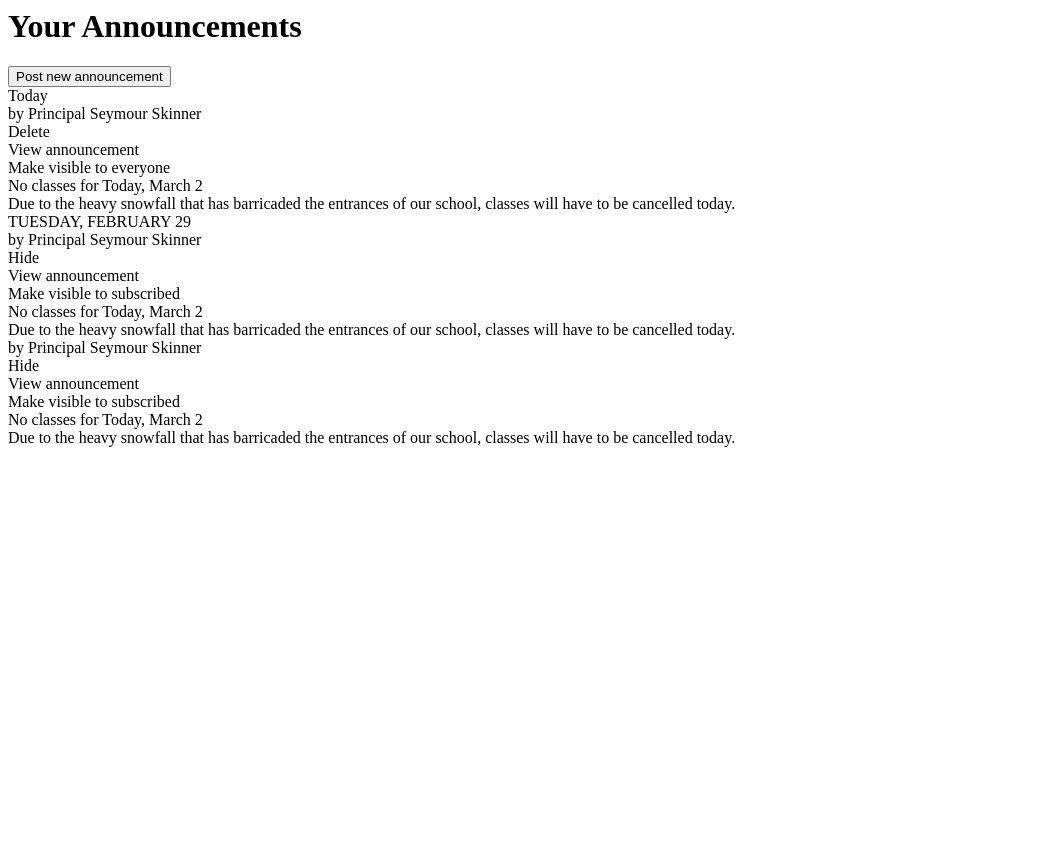
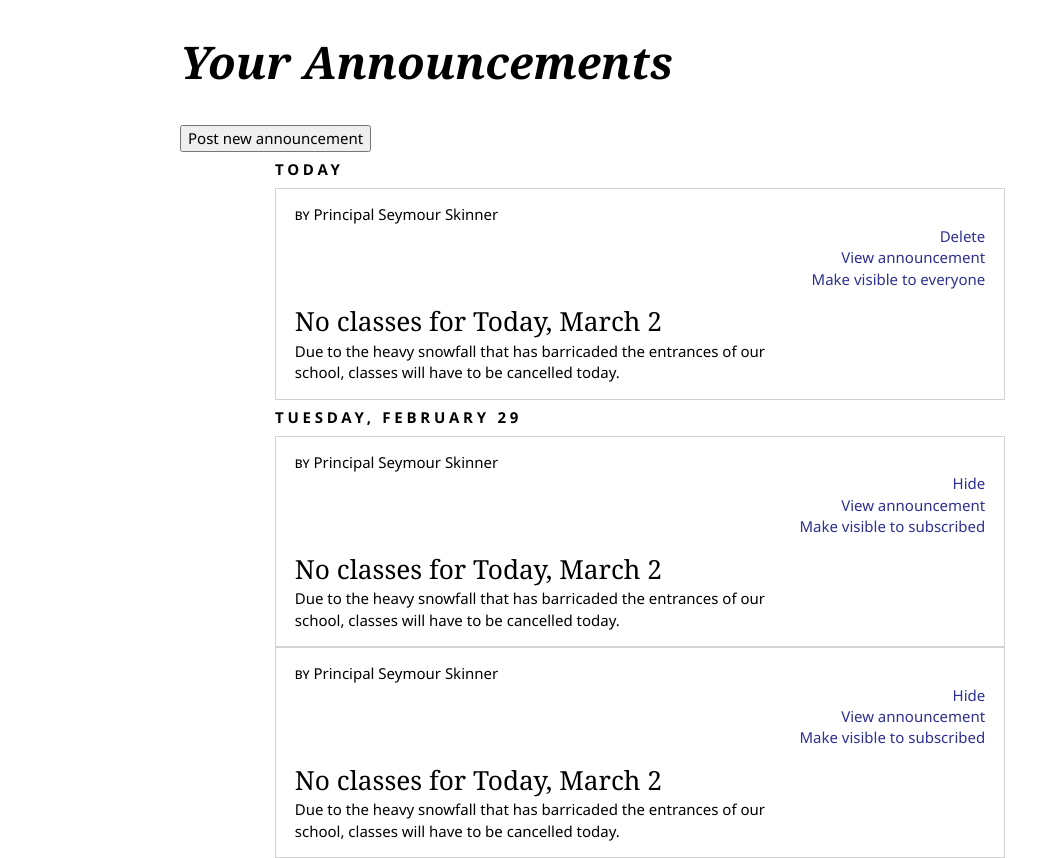
Before and after one commit to MaxDZC/CS148-Compiler, a plain HTML site: page bledocs/7777/components/announcements/yourannouncement.html in a window 1280 px wide. Shown: the whole page, without its empty margins (0-1060 px from the left). Before the commit the page ends 800 px from the top, so only its background shows below. Drawn offline with Linux system fonts and the light colour scheme.

```diff
--- /dev/null
+++ b/bledocs/7777/assets/css/style.css
@@ -0,0 +1,78 @@
+/*
+    GLOBAL STYLES
+*/
+
+body{
+  color: #000;
+  font-family: Segoe UI;
+  font-size: 1.5em;
+}
+
+input, select{
+    width: 100%;
+}
+
+h1{
+  font-family: Georgia;
+  font-weight: 600;
+  font-size: 3em;
+  font-style: italic;
+}
+
+/*
+    PAGE STYLES
+*/
+.page__date-separator{
+  margin: 0.5em 0;
+  font-weight: 700;
+  letter-spacing: 0.25em;
+  text-transform: uppercase;
+}
+
+/*
+    CARD STYLES
+*/
+
+.card__holder{
+  padding: 1em 0.25em !important;
+  width: 100%;
+  border: 1px solid #D1D2D4;
+}
+
+.card__byline--by{
+  font-variant: small-caps;
+  text-transform: lowercase;
+}
+
+.card__byline--name{
+  font-weight: 500;
+}
+
+.card__title{
+  padding-top: 0.5em;
+  font-family: Georgia;
+  font-size: 1.75em;
+}
+
+.card__view_title{
+  font-family: Georgia;
+  font-weight: 600;
+  font-size: 2em;
+  font-style: bold;
+}
+
+.card__button-holder{
+  padding-right: 1em;
+  float: right;
+  color: #2E3192;
+  font-weight: 500;
+  text-align: right;
+}
+
+.radio{
+  width: 10%;
+}
+
+.form-group{
+  margin-top: 20px;
+}
--- a/bledocs/7777/components/announcements/yourannouncement.html
+++ b/bledocs/7777/components/announcements/yourannouncement.html
@@ -1,3 +1,12 @@
+<!DOCTYPE html>
+<html>
+  <head>
+    <title>Post Announcement</title>
+    <link href="../../assets/css/bootstrap.min.css" rel="stylesheet">
+    <link href="../../assets/css/style.css" rel="stylesheet">
+  </head>
+	<body>
+		<div class="container">
 			<div class="row">
 			  <div class="col col-md-offset-1 col-md-6">
 			    <h1>
@@ -10,7 +19,6 @@
 			</div>
 
 			<div class="row">
-
 			  <div class="col col-md-offset-2 col-md-8">
 			    <div class="page__date-separator">
 			      Today
@@ -73,3 +81,6 @@
 			      </div>
 			    </div>
 			</div>
+		</div>
+	</body>
+<html>
```
Lines whose indentation alone changed are shown as unchanged.
